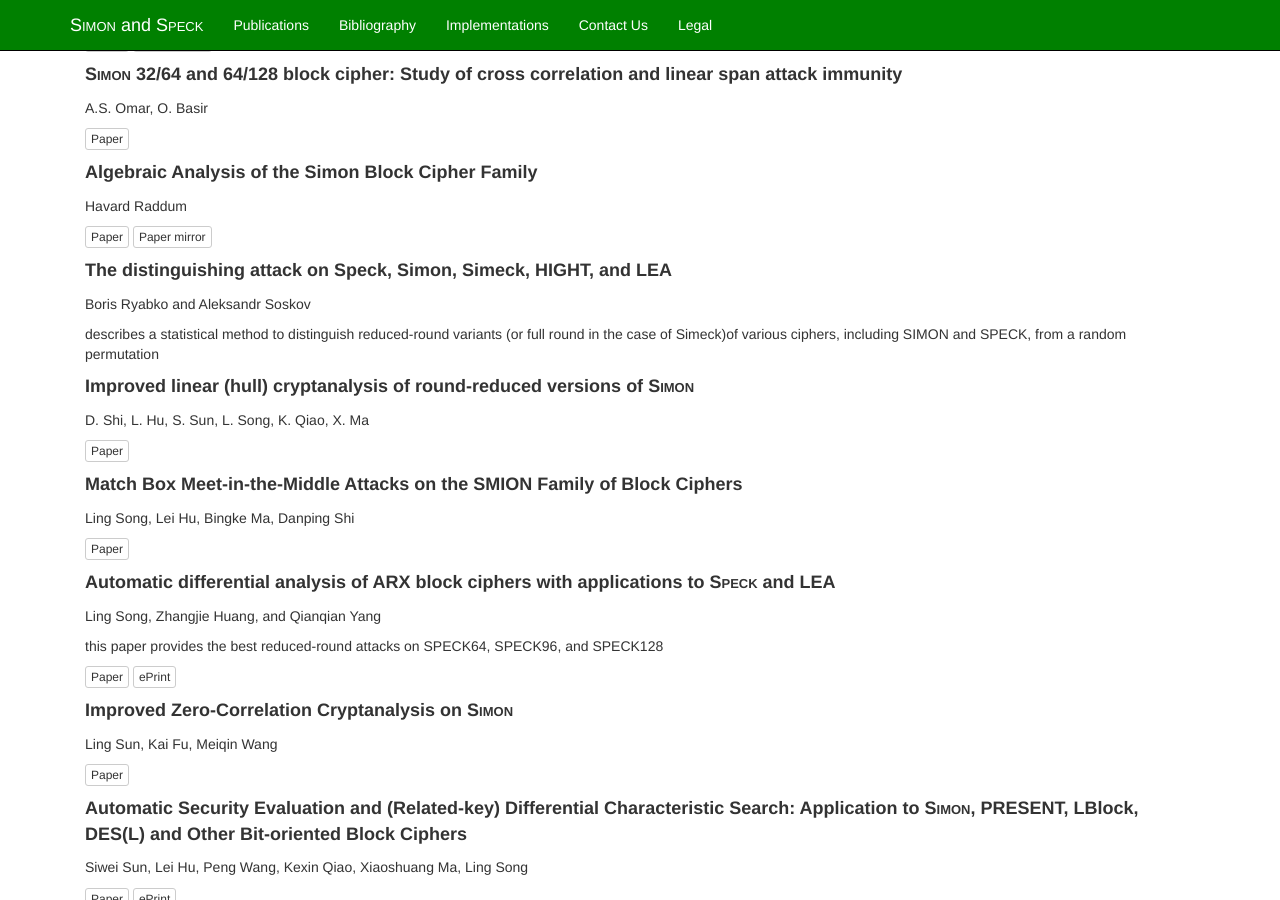
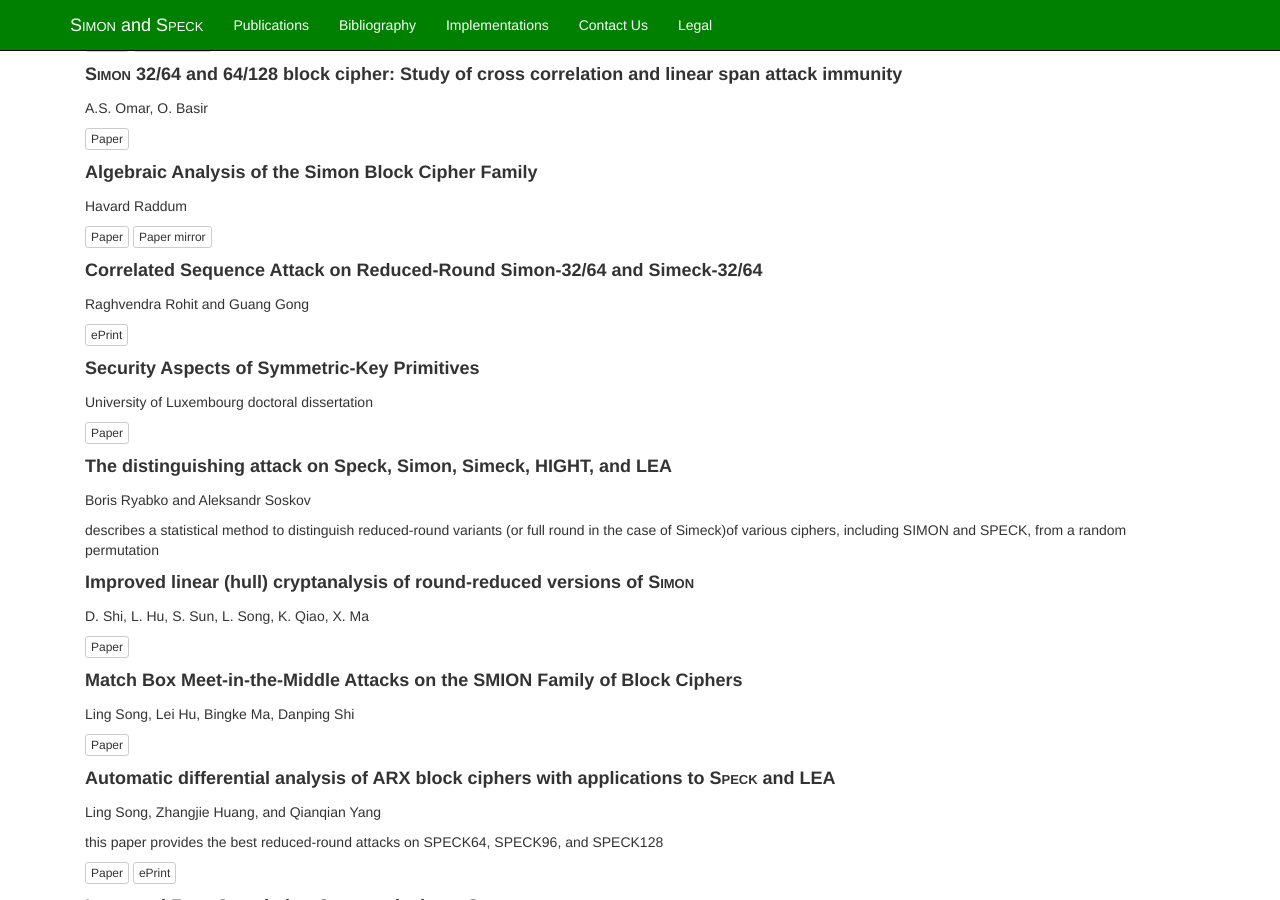
Before and after one commit to nsacyber/simon-speck, a Jekyll site: the page built from bibliography/index.html, in a window 1280 px wide and 900 px high, scrolled down 4865 px. Built offline with Jekyll 4.4.1, drawn with Linux system fonts in a browser that asks for light colours; nearby versions of some CDN libraries.

Commit message:
Add more bib entries.

```diff
--- a/_data/bibs.yml
+++ b/_data/bibs.yml
@@ -205,14 +205,6 @@
   url: https://link.springer.com/chapter/10.1007/978-3-319-39555-5_26
   alt_url: https://www.esat.kuleuven.be/cosic/publications/article-2657.pdf
 
-
-
-
-
-
-
-
-
 - title: "The Security of SIMON-like Ciphers Against Linear Cryptanalysis"
   authors: Zhengbin Liu, Yongqiang
   url: https://www.semanticscholar.org/paper/The-Security-of-SIMON-like-Ciphers-Against-Linear-Liu-Li/b462bb995f21e295ed21ccf223e845e5174d06f0
@@ -239,6 +231,10 @@
   authors: A.S. Omar, O. Basir
   url: https://ieeexplore.ieee.org/abstract/document/8292209/
 
+- title: "Algebraic Analysis of the Simon Block Cipher Family"
+  authors: Havard Raddum
+  url: https://pdfs.semanticscholar.org/c80b/b591b88d31a8f5f4768b656b2852ebb5fc7f.pdf
+  alt_url: https://www.researchgate.net/profile/Havard_Raddum/publication/283549576_Algebraic_Analysis_of_the_Simon_Block_Cipher_Family/links/598b155345851519f110e965/Algebraic-Analysis-of-the-Simon-Block-Cipher-Family.pdf
 
 
 
@@ -246,11 +242,19 @@
 
 
 
+- title: "Correlated Sequence Attack on Reduced-Round Simon-32/64 and Simeck-32/64"
+  authors: Raghvendra Rohit and Guang Gong
+  alt_eprint: https://eprint.iacr.org/2018/699.pdf
 
-- title: "Algebraic Analysis of the Simon Block Cipher Family"
-  authors: Havard Raddum
-  url: https://pdfs.semanticscholar.org/c80b/b591b88d31a8f5f4768b656b2852ebb5fc7f.pdf
-  alt_url: https://www.researchgate.net/profile/Havard_Raddum/publication/283549576_Algebraic_Analysis_of_the_Simon_Block_Cipher_Family/links/598b155345851519f110e965/Algebraic-Analysis-of-the-Simon-Block-Cipher-Family.pdf
+- title: "Security Aspects of Symmetric-Key Primitives"
+  author: Arnab Roy
+  description: University of Luxembourg doctoral dissertation
+  url: http://orbilu.uni.lu/handle/10993/18054
+
+
+
+
+
 
 - title: "The distinguishing attack on Speck, Simon, Simeck, HIGHT, and LEA"
   authors: Boris Ryabko and Aleksandr Soskov
```
